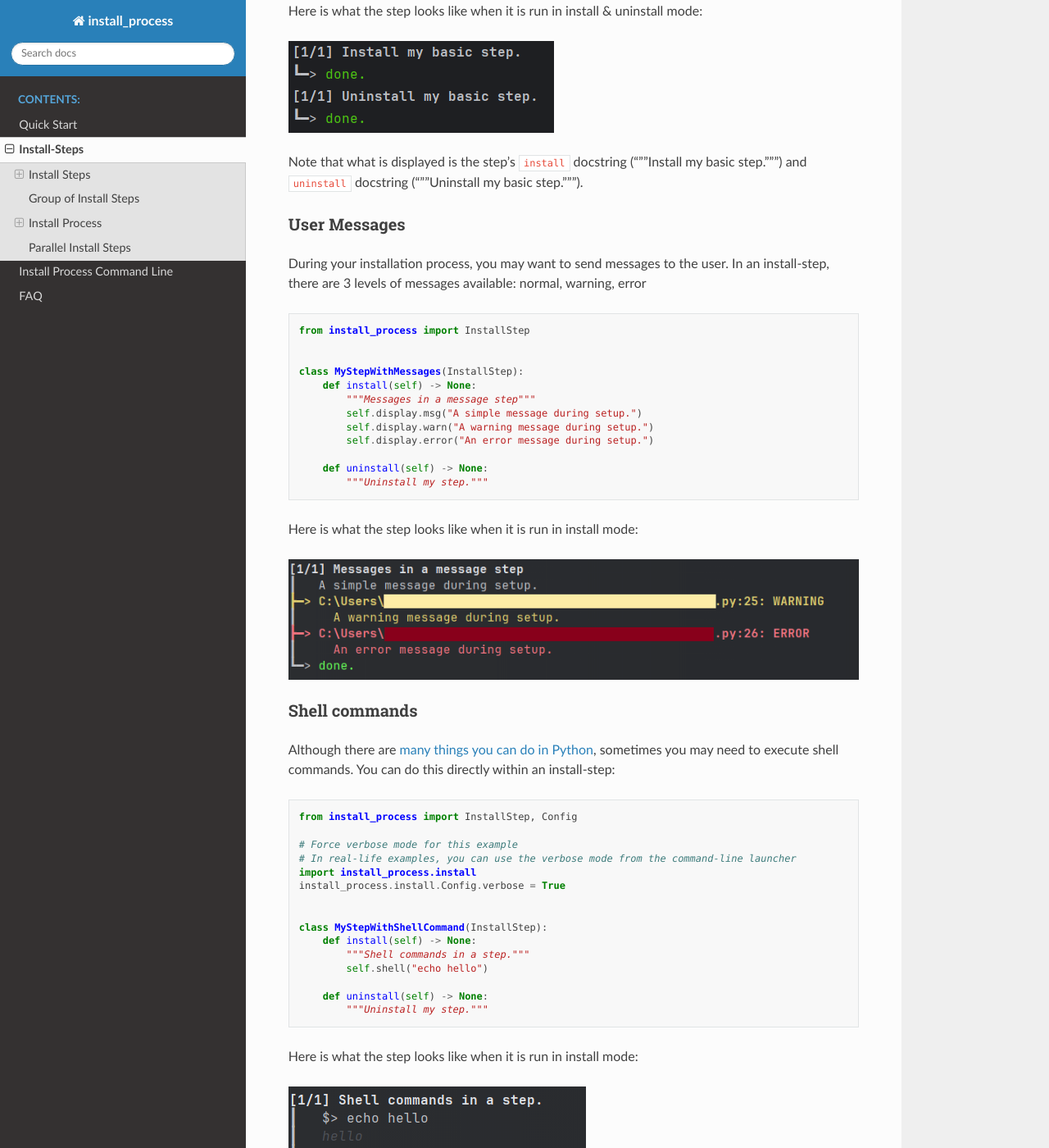
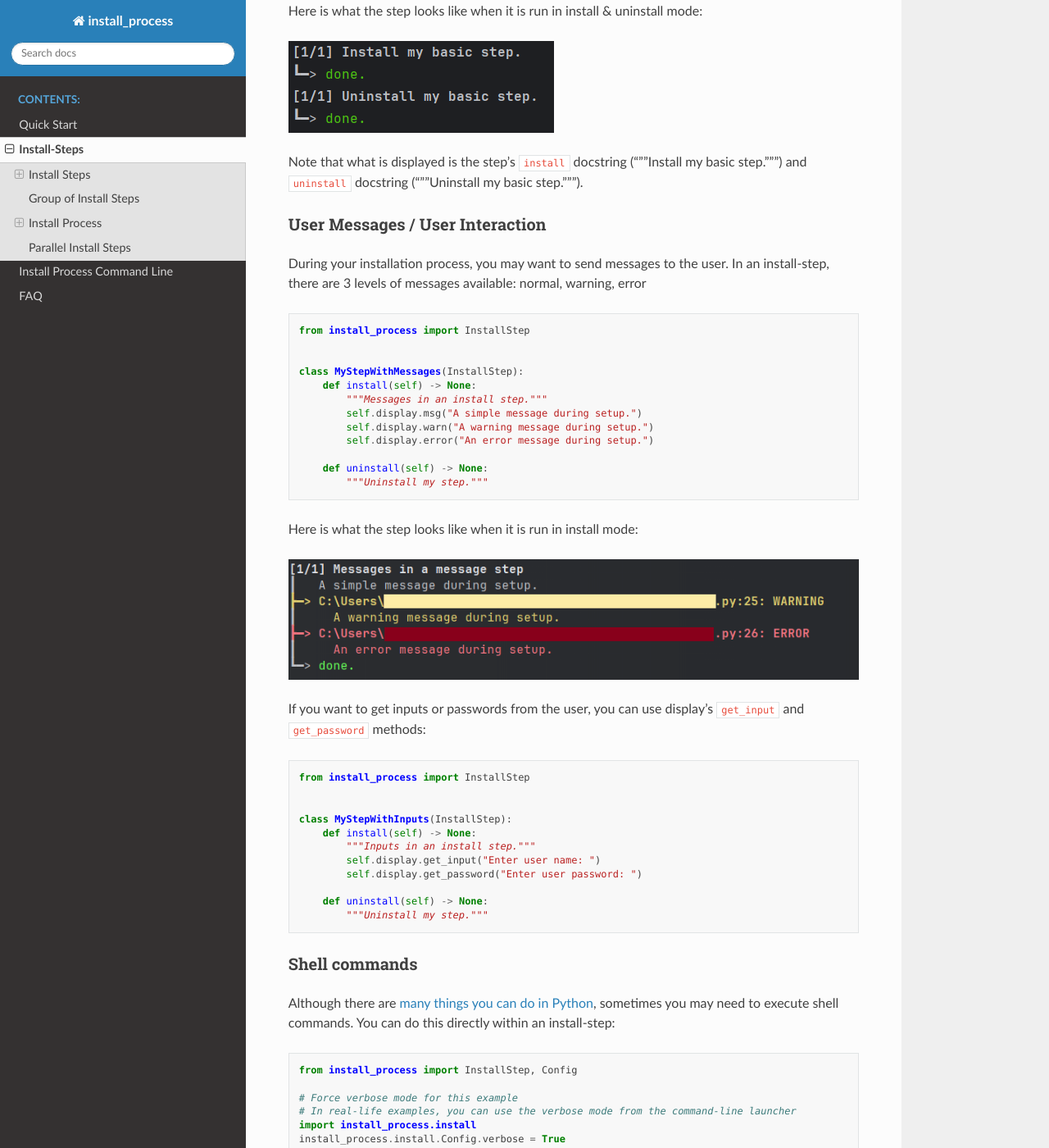
Before and after one commit to zaicruvoir1rominet/install_process, a Sphinx documentation site: the page built from docs/source/steps/index.rst, in a window 1280 px wide and 1400 px high, scrolled down 659 px. Shown: the whole window at 82% size. Built offline with Sphinx 7.4.7 and the Read the Docs theme 2.0.0, drawn with Linux system fonts in a browser that asks for light colours.

Commit message:
Add user inputs/password in install-steps

```diff
--- a/docs/source/steps/index.rst
+++ b/docs/source/steps/index.rst
@@ -35,8 +35,9 @@ Here is what the step looks like when it is run in install & uninstall mode:
 Note that what is displayed is the step's ``install`` docstring ("""Install my basic step.""") and ``uninstall``
 docstring ("""Uninstall my basic step.""").
 
-User Messages
--------------
+
+User Messages / User Interaction
+--------------------------------
 
 During your installation process, you may want to send messages to the user. In an install-step, there are 3 levels
 of messages available: normal, warning, error
@@ -48,7 +49,7 @@ of messages available: normal, warning, error
 
     class MyStepWithMessages(InstallStep):
         def install(self) -> None:
-            """Messages in a message step"""
+            """Messages in an install step."""
             self.display.msg("A simple message during setup.")
             self.display.warn("A warning message during setup.")
             self.display.error("An error message during setup.")
@@ -59,6 +60,22 @@ of messages available: normal, warning, error
 Here is what the step looks like when it is run in install mode:
 
 .. image:: ./step_messages.png
+
+If you want to get inputs or passwords from the user, you can use display's ``get_input`` and ``get_password`` methods:
+
+.. code-block:: python
+
+    from install_process import InstallStep
+
+
+    class MyStepWithInputs(InstallStep):
+        def install(self) -> None:
+            """Inputs in an install step."""
+            self.display.get_input("Enter user name: ")
+            self.display.get_password("Enter user password: ")
+
+        def uninstall(self) -> None:
+            """Uninstall my step."""
 
 
 Shell commands
@@ -96,6 +113,7 @@ string, if you need it.
 
 By default, when called with ``self.shell``, shell commands outputs are only displayed to the user if the command fails
 and if ``check_errors``. You can force to *always* display shell command output.
+
 
 Conditions
 ----------
```
Also changed, not shown: CHANGELOG.md (+7 -0 lines), 2 other files.
